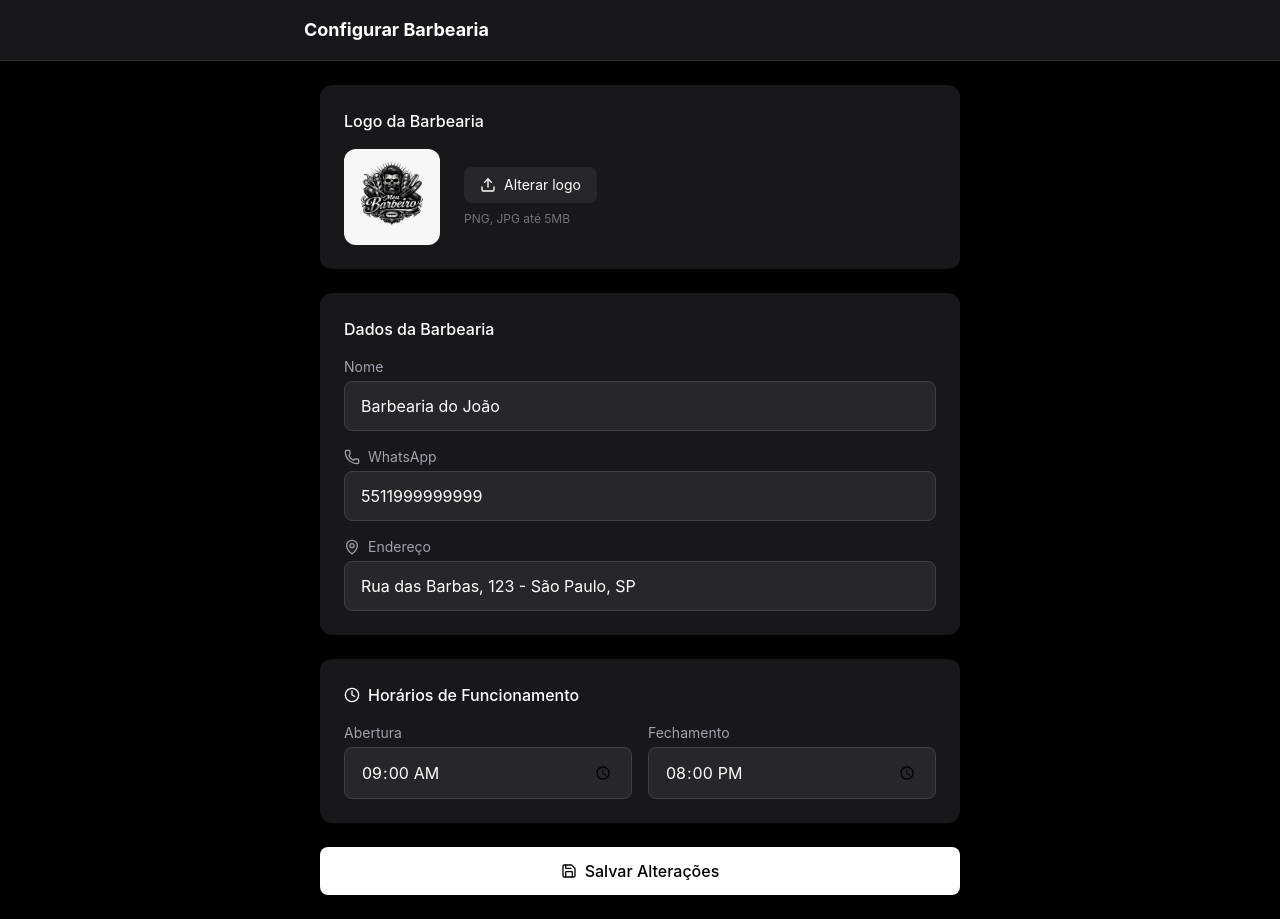
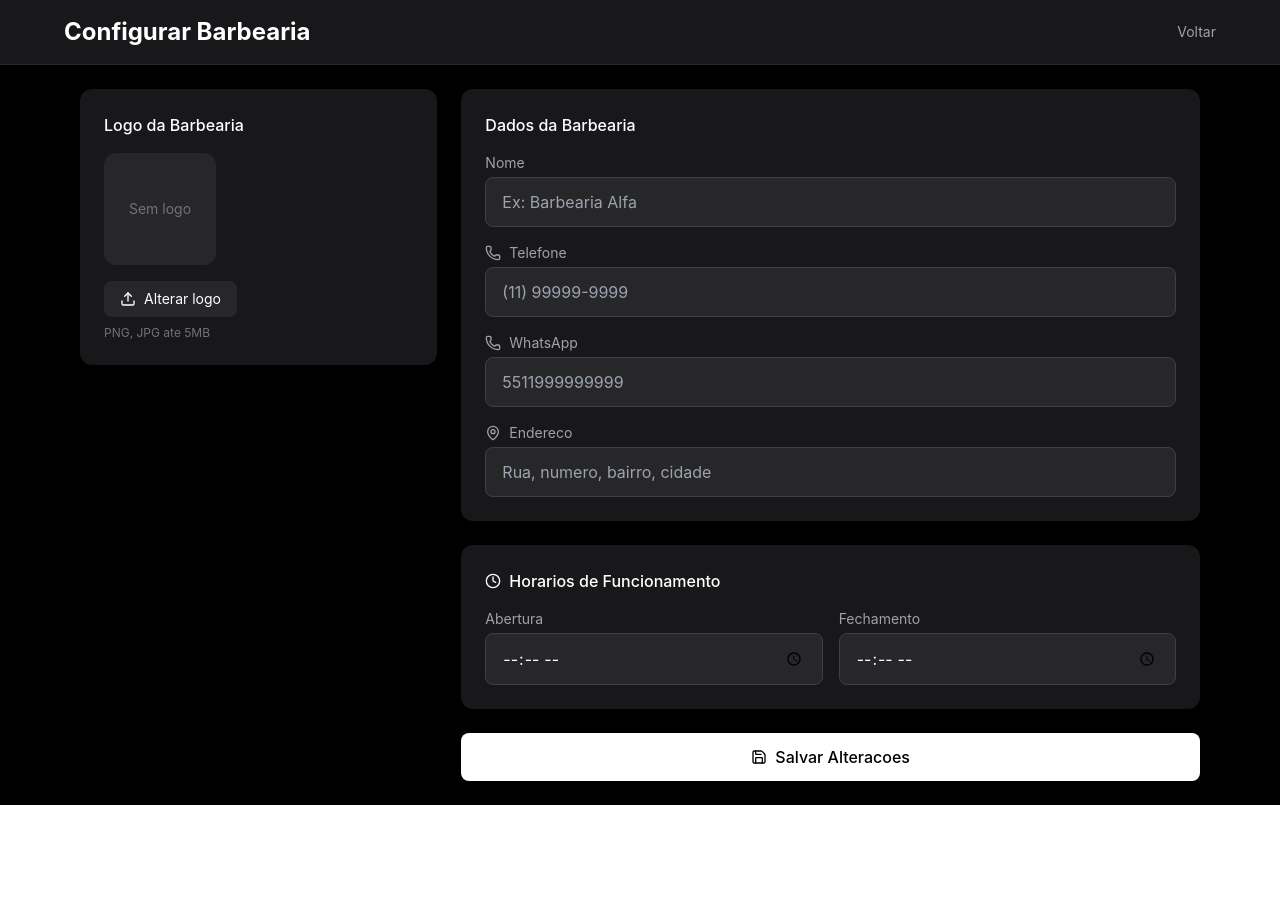
Before and after one commit to oapache/meu-barbeiro, a Next.js app in the folder frontend/: page /barberia/configurar in a window 1280 px wide. After the commit the page ends 805 px from the top, so only its background shows below. Built offline with nearby package versions, Linux system fonts and the light colour scheme; no server answers.

Commit message:
feat(barbearia): remove padroes mock e otimiza dashboard desktop

```diff
--- a/frontend/src/app/barbearia/page.tsx
+++ b/frontend/src/app/barbearia/page.tsx
@@ -5,7 +5,7 @@ import Link from 'next/link'
 import { useAuth } from '@/context/AuthContext'
 import ApiService from '@/services/api'
 import { listLocalAgendamentos } from '@/lib/agendamentos'
-import { Calendar, Users, Scissors, Plus, CheckCircle, XCircle, Clock } from 'lucide-react'
+import { Calendar, Users, Scissors, Plus, CheckCircle, XCircle, Clock, Settings, Store } from 'lucide-react'
 
 type StatusAgenda = 'confirmado' | 'pendente' | 'cancelado'
 
@@ -26,8 +26,15 @@ type Servico = {
 }
 
 type AuthUser = {
+  id?: string | number
   nome?: string
   tipo?: string
+}
+
+type BarbeariaPerfil = {
+  id: string | number
+  nome: string
+  usuario_id?: string | number
 }
 
 type AuthState = {
@@ -42,6 +49,8 @@ export default function BarbeariaDashboard() {
   const [activeTab, setActiveTab] = useState('agenda')
   const [agendamentos, setAgendamentos] = useState<Agendamento[]>([])
   const [servicos, setServicos] = useState<Servico[]>([])
+  const [barbearia, setBarbearia] = useState<BarbeariaPerfil | null>(null)
+  const [erro, setErro] = useState('')
   const [loading, setLoading] = useState(true)
 
   useEffect(() => {
@@ -57,12 +66,29 @@ export default function BarbeariaDashboard() {
       return
     }
 
+    const carregarDashboard = async () => {
+      try {
+        setLoading(true)
+        setErro('')
+
+        const respostaBarbearias = await ApiService.listBarbearias()
+        const listaBarbearias = Array.isArray(respostaBarbearias?.barbearias) ? respostaBarbearias.barbearias : []
+
+        const barbeariaDoUsuario = listaBarbearias.find((item: any) => String(item?.usuario_id) === String(user?.id)) || null
+        setBarbearia(barbeariaDoUsuario)
+
+        if (!barbeariaDoUsuario) {
+          setAgendamentos([])
+          setServicos([])
+          return
+        }
+
         const locais = listLocalAgendamentos()
-      .filter((item) => item?.barbearia_nome === 'Barbearia do João')
+          .filter((item) => item?.barbearia_nome === barbeariaDoUsuario.nome)
           .map((item) => ({
             id: item.id,
             cliente_nome: item.cliente_nome || 'Cliente',
-        servico: item.servico_nome || 'Serviço agendado',
+            servico: item.servico_nome || 'Servico agendado',
             hora: item.hora,
             status: (item.status === 'agendado' ? 'pendente' : 'confirmado') as StatusAgenda,
             data: item.data,
@@ -70,13 +96,29 @@ export default function BarbeariaDashboard() {
 
         setAgendamentos(locais)
 
-    setServicos([
-      { id: 1, nome: 'Corte Masculino', preco: 45, duracao: 30 },
-      { id: 2, nome: 'Barba', preco: 35, duracao: 20 },
-      { id: 3, nome: 'Corte + Barba', preco: 70, duracao: 45 },
-    ])
+        try {
+          const respostaServicos = await ApiService.listServicos(barbeariaDoUsuario.id)
+          const listaServicos = Array.isArray(respostaServicos?.servicos) ? respostaServicos.servicos : []
 
+          setServicos(
+            listaServicos.map((servico: any) => ({
+              id: servico.id,
+              nome: servico.nome,
+              preco: Number(servico.preco || 0),
+              duracao: Number(servico.duracao_minutos || 0),
+            }))
+          )
+        } catch {
+          setServicos([])
+        }
+      } catch {
+        setErro('Nao foi possivel carregar os dados da sua barbearia agora.')
+      } finally {
         setLoading(false)
+      }
+    }
+
+    carregarDashboard()
   }, [authLoading, isAuthenticated, user?.tipo])
 
   const handleLogout = () => {
@@ -114,24 +156,30 @@ export default function BarbeariaDashboard() {
     <main className="min-h-screen bg-black text-white">
       {/* Header */}
       <header className="bg-zinc-900 border-b border-zinc-800 px-4 py-4">
-        <div className="max-w-4xl mx-auto flex justify-between items-center">
+        <div className="max-w-6xl mx-auto flex justify-between items-center gap-4">
           <div>
-            <h1 className="text-lg font-bold">Barbearia do João</h1>
+            <h1 className="text-lg md:text-2xl font-bold">{barbearia?.nome || 'Minha Barbearia'}</h1>
             <p className="text-xs text-zinc-400">Bem-vindo, {user?.nome || 'Barbeiro'}</p>
           </div>
+          <div className="flex items-center gap-2">
+            <Link href="/barberia/configurar" className="inline-flex items-center gap-2 px-3 py-2 rounded-lg border border-zinc-700 text-sm hover:bg-zinc-800">
+              <Settings className="w-4 h-4" />
+              Configurar
+            </Link>
             <button onClick={handleLogout} className="text-sm text-zinc-400 hover:text-white">
               Sair
             </button>
           </div>
+        </div>
       </header>
 
       {/* Tabs */}
-      <div className="bg-zinc-900 border-b border-zinc-800">
-        <div className="max-w-4xl mx-auto flex">
+      <div className="bg-zinc-900/60 border-b border-zinc-800">
+        <div className="max-w-6xl mx-auto flex gap-2 px-4 py-2">
           <button
             onClick={() => setActiveTab('agenda')}
-            className={`flex-1 py-3 text-sm font-medium border-b-2 flex items-center justify-center gap-2 ${
-              activeTab === 'agenda' ? 'border-white text-white' : 'border-transparent text-zinc-500'
+            className={`px-4 py-2 text-sm font-medium rounded-lg border flex items-center justify-center gap-2 ${
+              activeTab === 'agenda' ? 'border-white text-white bg-zinc-800' : 'border-zinc-700 text-zinc-400'
             }`}
           >
             <Calendar className="w-4 h-4" />
@@ -139,8 +187,8 @@ export default function BarbeariaDashboard() {
           </button>
           <button
             onClick={() => setActiveTab('servicos')}
-            className={`flex-1 py-3 text-sm font-medium border-b-2 flex items-center justify-center gap-2 ${
-              activeTab === 'servicos' ? 'border-white text-white' : 'border-transparent text-zinc-500'
+            className={`px-4 py-2 text-sm font-medium rounded-lg border flex items-center justify-center gap-2 ${
+              activeTab === 'servicos' ? 'border-white text-white bg-zinc-800' : 'border-zinc-700 text-zinc-400'
             }`}
           >
             <Scissors className="w-4 h-4" />
@@ -148,8 +196,8 @@ export default function BarbeariaDashboard() {
           </button>
           <button
             onClick={() => setActiveTab('clientes')}
-            className={`flex-1 py-3 text-sm font-medium border-b-2 flex items-center justify-center gap-2 ${
-              activeTab === 'clientes' ? 'border-white text-white' : 'border-transparent text-zinc-500'
+            className={`px-4 py-2 text-sm font-medium rounded-lg border flex items-center justify-center gap-2 ${
+              activeTab === 'clientes' ? 'border-white text-white bg-zinc-800' : 'border-zinc-700 text-zinc-400'
             }`}
           >
             <Users className="w-4 h-4" />
@@ -159,16 +207,57 @@ export default function BarbeariaDashboard() {
       </div>
 
       {/* Content */}
-      <div className="max-w-4xl mx-auto px-4 py-6">
+      <div className="max-w-6xl mx-auto px-4 py-6">
+        {erro && (
+          <div className="mb-4 rounded-xl border border-red-500/40 bg-red-500/10 px-4 py-3 text-sm text-red-100">
+            {erro}
+          </div>
+        )}
+
+        {!barbearia && !erro && (
+          <div className="mb-6 rounded-2xl border border-yellow-500/40 bg-yellow-500/10 p-5 flex items-start gap-3">
+            <Store className="w-5 h-5 mt-0.5 text-yellow-300" />
+            <div>
+              <p className="font-medium text-yellow-100">Voce ainda nao tem uma barbearia cadastrada.</p>
+              <p className="text-sm text-yellow-200/80 mt-1">Acesse Configurar para criar sua barbearia e cadastrar seus servicos.</p>
+            </div>
+          </div>
+        )}
+
+        <div className="grid sm:grid-cols-2 lg:grid-cols-4 gap-3 mb-6">
+          <div className="rounded-xl border border-zinc-800 bg-zinc-900 p-4">
+            <p className="text-xs uppercase tracking-wide text-zinc-500">Agendamentos</p>
+            <p className="text-2xl font-bold mt-1">{agendamentos.length}</p>
+          </div>
+          <div className="rounded-xl border border-zinc-800 bg-zinc-900 p-4">
+            <p className="text-xs uppercase tracking-wide text-zinc-500">Servicos</p>
+            <p className="text-2xl font-bold mt-1">{servicos.length}</p>
+          </div>
+          <div className="rounded-xl border border-zinc-800 bg-zinc-900 p-4">
+            <p className="text-xs uppercase tracking-wide text-zinc-500">Pendentes</p>
+            <p className="text-2xl font-bold mt-1">{agendamentos.filter((a) => a.status === 'pendente').length}</p>
+          </div>
+          <div className="rounded-xl border border-zinc-800 bg-zinc-900 p-4">
+            <p className="text-xs uppercase tracking-wide text-zinc-500">Confirmados</p>
+            <p className="text-2xl font-bold mt-1">{agendamentos.filter((a) => a.status === 'confirmado').length}</p>
+          </div>
+        </div>
+
         {activeTab === 'agenda' && (
           <div className="space-y-4">
             <div className="flex justify-between items-center">
               <h2 className="text-lg font-semibold">Hoje - 14/03</h2>
-              <button className="flex items-center gap-2 px-4 py-2 bg-white text-black rounded-lg text-sm font-medium">
+              <button className="flex items-center gap-2 px-4 py-2 bg-white text-black rounded-lg text-sm font-medium" disabled>
                 <Plus className="w-4 h-4" />
                 Novo
               </button>
             </div>
+
+            {agendamentos.length === 0 && (
+              <div className="rounded-xl border border-zinc-800 bg-zinc-900 p-6 text-center text-zinc-400">
+                Nenhum agendamento encontrado ainda.
+              </div>
+            )}
 
             {agendamentos.map((agenda) => (
               <div key={agenda.id} className="bg-zinc-900 rounded-xl p-4 flex justify-between items-center">
@@ -192,11 +281,17 @@ export default function BarbeariaDashboard() {
           <div className="space-y-4">
             <div className="flex justify-between items-center">
               <h2 className="text-lg font-semibold">Meus Serviços</h2>
-              <button className="flex items-center gap-2 px-4 py-2 bg-white text-black rounded-lg text-sm font-medium">
+              <Link href="/barberia/configurar" className="flex items-center gap-2 px-4 py-2 bg-white text-black rounded-lg text-sm font-medium">
                 <Plus className="w-4 h-4" />
                 Novo
-              </button>
+              </Link>
             </div>
+
+            {servicos.length === 0 && (
+              <div className="rounded-xl border border-zinc-800 bg-zinc-900 p-6 text-center text-zinc-400">
+                Nenhum servico cadastrado. Clique em Novo para adicionar seu primeiro servico.
+              </div>
+            )}
 
             {servicos.map((servico) => (
               <div key={servico.id} className="bg-zinc-900 rounded-xl p-4 flex justify-between items-center">
@@ -218,20 +313,6 @@ export default function BarbeariaDashboard() {
           </div>
         )}
       </div>
-
-      {/* WhatsApp Flutuante */}
-      <div className="fixed bottom-6 right-6">
-        <a
-          href="https://wa.me/5511999999999"
-          target="_blank"
-          rel="noopener noreferrer"
-          className="bg-green-500 text-white w-14 h-14 rounded-full flex items-center justify-center shadow-lg hover:bg-green-600 transition"
-        >
-          <svg className="w-6 h-6" fill="currentColor" viewBox="0 0 24 24">
-            <path d="M17.472 14.382c-.297-.149-1.758-.867-2.03-.967-.273-.099-.471-.148-.67.15-.197.297-.767.966-.94 1.164-.173.199-.347.223-.644.075-.297-.15-1.255-.463-2.39-1.475-.883-.788-1.48-1.761-1.653-2.059-.173-.297-.018-.458.13-.606.134-.133.298-.347.446-.52.149-.174.198-.298.298-.497.099-.198.05-.371-.025-.52-.075-.149-.669-1.612-.916-2.207-.242-.579-.487-.5-.669-.51-.173-.008-.371-.01-.57-.01-.198 0-.52.074-.792.372-.272.297-1.04 1.016-1.04 2.479 0 1.462 1.065 2.875 1.213 3.074.149.198 2.096 3.2 5.077 4.487.709.306 1.262.489 1.694.625.712.227 1.36.195 1.871.118.571-.085 1.758-.719 2.006-1.413.248-.694.248-1.289.173-1.413-.074-.124-.272-.198-.57-.347m-5.421 7.403h-.004a9.87 9.87 0 01-5.031-1.378l-.361-.214-3.741.982.998-3.648-.235-.374a9.86 9.86 0 01-1.51-5.26c.001-5.45 4.436-9.884 9.888-9.884 2.64 0 5.122 1.03 6.988 2.898a9.825 9.825 0 012.893 6.994c-.003 5.45-4.437 9.884-9.885 9.884m8.413-18.297A11.815 11.815 0 0012.05 0C5.495 0 .16 5.335.157 11.892c0 2.096.547 4.142 1.588 5.945L.057 24l6.305-1.654a11.882 11.882 0 005.683 1.448h.005c6.554 0 11.89-5.335 11.893-11.893a11.821 11.821 0 00-3.48-8.413z"/>
-          </svg>
-        </a>
-      </div>
     </main>
   )
 }
--- a/frontend/src/app/barberia/configurar/page.tsx
+++ b/frontend/src/app/barberia/configurar/page.tsx
@@ -1,61 +1,151 @@
 'use client'
 
-import { useState } from 'react'
+import { useEffect, useState, type ChangeEvent, type FormEvent } from 'react'
 import { useRouter } from 'next/navigation'
 import { useAuth } from '@/context/AuthContext'
+import ApiService from '@/services/api'
 import { Save, Upload, Phone, MapPin, Clock } from 'lucide-react'
+
+type UsuarioLogado = {
+  id?: string | number
+}
+
+type FormBarbearia = {
+  nome: string
+  telefone: string
+  whatsapp: string
+  endereco: string
+  horario_abertura: string
+  horario_fechamento: string
+  logo_url: string
+}
 
 export default function ConfigurarPage() {
   const router = useRouter()
-  const { user } = useAuth()
+  const { user } = useAuth() as { user?: UsuarioLogado }
   const [loading, setLoading] = useState(false)
+  const [loadingInicial, setLoadingInicial] = useState(true)
   const [message, setMessage] = useState('')
+  const [barbeariaId, setBarbeariaId] = useState<string | number | null>(null)
 
-  const [form, setForm] = useState({
-    nome: 'Barbearia do João',
-    telefone: '(11) 99999-9999',
-    whatsapp: '5511999999999',
-    endereco: 'Rua das Barbas, 123 - São Paulo, SP',
-    horario_abertura: '09:00',
-    horario_fechamento: '20:00',
-    logo_url: '/logo.jpg'
+  const [form, setForm] = useState<FormBarbearia>({
+    nome: '',
+    telefone: '',
+    whatsapp: '',
+    endereco: '',
+    horario_abertura: '',
+    horario_fechamento: '',
+    logo_url: '',
   })
 
-  const handleSubmit = async (e) => {
+  useEffect(() => {
+    const carregarBarbearia = async () => {
+      if (!user?.id) {
+        setLoadingInicial(false)
+        return
+      }
+
+      try {
+        const resposta = await ApiService.listBarbearias()
+        const lista = Array.isArray(resposta?.barbearias) ? resposta.barbearias : []
+        const atual = lista.find((item: any) => String(item?.usuario_id) === String(user.id))
+
+        if (atual) {
+          setBarbeariaId(atual.id)
+          setForm({
+            nome: atual.nome || '',
+            telefone: atual.telefone || '',
+            whatsapp: atual.whatsapp_link || '',
+            endereco: atual.endereco || '',
+            horario_abertura: atual.horario_abertura || '',
+            horario_fechamento: atual.horario_fechamento || '',
+            logo_url: atual.logo_url || '',
+          })
+        }
+      } catch {
+        setMessage('Nao foi possivel carregar os dados atuais da barbearia.')
+      } finally {
+        setLoadingInicial(false)
+      }
+    }
+
+    carregarBarbearia()
+  }, [user?.id])
+
+  const handleSubmit = async (e: FormEvent<HTMLFormElement>) => {
     e.preventDefault()
     setLoading(true)
     setMessage('')
 
     try {
-      // Simular salvamento
-      await new Promise(resolve => setTimeout(resolve, 1000))
+      const payload = {
+        nome: form.nome,
+        telefone: form.telefone,
+        endereco: form.endereco,
+        horario_abertura: form.horario_abertura || '09:00',
+        horario_fechamento: form.horario_fechamento || '20:00',
+        usuario_id: user?.id,
+        logo_url: form.logo_url || null,
+        whatsapp_link: form.whatsapp || null,
+      }
+
+      if (!form.nome.trim()) {
+        throw new Error('Informe o nome da barbearia.')
+      }
+
+      if (!user?.id) {
+        throw new Error('Usuario invalido para salvar barbearia.')
+      }
+
+      if (barbeariaId) {
+        await ApiService.updateBarbearia(barbeariaId, payload)
+      } else {
+        const criado = await ApiService.createBarbearia(payload)
+        const novoId = criado?.barbearia?.id
+        if (novoId) {
+          setBarbeariaId(novoId)
+        }
+      }
+
       setMessage('Salvo com sucesso!')
-    } catch (error) {
-      setMessage('Erro ao salvar')
+    } catch (error: any) {
+      setMessage(error?.message || 'Erro ao salvar')
     } finally {
       setLoading(false)
     }
   }
 
-  const handleLogoUpload = (e) => {
-    const file = e.target.files[0]
+  const handleLogoUpload = (e: ChangeEvent<HTMLInputElement>) => {
+    const file = e.target.files?.[0]
     if (file) {
-      // Simular upload - em produção, enviar para API
       const url = URL.createObjectURL(file)
       setForm({ ...form, logo_url: url })
     }
   }
 
+  if (loadingInicial) {
+    return (
+      <main className="min-h-screen bg-black text-white flex items-center justify-center">
+        <div className="text-zinc-300">Carregando configuracoes...</div>
+      </main>
+    )
+  }
+
   return (
     <main className="min-h-screen bg-black text-white">
-      {/* Header */}
       <header className="bg-zinc-900 border-b border-zinc-800 px-4 py-4">
-        <div className="max-w-2xl mx-auto flex justify-between items-center">
-          <h1 className="text-lg font-bold">Configurar Barbearia</h1>
+        <div className="max-w-6xl mx-auto flex justify-between items-center">
+          <h1 className="text-lg md:text-2xl font-bold">Configurar Barbearia</h1>
+          <button
+            onClick={() => router.push('/barbearia')}
+            className="text-sm text-zinc-400 hover:text-white"
+          >
+            Voltar
+          </button>
         </div>
       </header>
 
-      <div className="max-w-2xl mx-auto px-4 py-6">
+      <div className="max-w-6xl mx-auto px-4 py-6">
         {message && (
           <div className={`mb-4 px-4 py-3 rounded-lg ${
             message.includes('sucesso') ? 'bg-green-500/20 text-green-400' : 'bg-red-500/20 text-red-400'
@@ -64,18 +154,20 @@ export default function ConfigurarPage() {
           </div>
         )}
 
-        <form onSubmit={handleSubmit} className="space-y-6">
-          {/* Logo */}
-          <div className="bg-zinc-900 rounded-xl p-6">
+        <form onSubmit={handleSubmit} className="grid lg:grid-cols-3 gap-6">
+          <div className="lg:col-span-1">
+            <div className="bg-zinc-900 rounded-xl p-6 sticky top-6">
               <h2 className="font-medium mb-4">Logo da Barbearia</h2>
 
-            <div className="flex items-center gap-6">
-              <div className="w-24 h-24 rounded-xl bg-zinc-800 flex items-center justify-center overflow-hidden">
+              <div className="w-28 h-28 rounded-xl bg-zinc-800 flex items-center justify-center overflow-hidden mb-4">
+                {form.logo_url ? (
                   <img src={form.logo_url} alt="Logo" className="w-full h-full object-cover" />
+                ) : (
+                  <span className="text-zinc-500 text-sm text-center px-2">Sem logo</span>
+                )}
               </div>
 
-              <div>
-                <label className="flex items-center gap-2 px-4 py-2 bg-zinc-800 rounded-lg cursor-pointer hover:bg-zinc-700 transition">
+              <label className="flex items-center gap-2 px-4 py-2 bg-zinc-800 rounded-lg cursor-pointer hover:bg-zinc-700 transition w-fit">
                 <Upload className="w-4 h-4" />
                 <span className="text-sm">Alterar logo</span>
                 <input
@@ -85,12 +177,11 @@ export default function ConfigurarPage() {
                   className="hidden"
                 />
               </label>
-                <p className="text-xs text-zinc-500 mt-2">PNG, JPG até 5MB</p>
-              </div>
+              <p className="text-xs text-zinc-500 mt-2">PNG, JPG ate 5MB</p>
             </div>
           </div>
 
-          {/* Dados principais */}
+          <div className="lg:col-span-2 space-y-6">
             <div className="bg-zinc-900 rounded-xl p-6 space-y-4">
               <h2 className="font-medium">Dados da Barbearia</h2>
 
@@ -99,9 +190,24 @@ export default function ConfigurarPage() {
                 <input
                   type="text"
                   value={form.nome}
-                onChange={(e) => setForm({...form, nome: e.target.value})}
+                  onChange={(e) => setForm({ ...form, nome: e.target.value })}
                   className="w-full px-4 py-3 rounded-lg bg-zinc-800 border border-zinc-700 text-white"
+                  placeholder="Ex: Barbearia Alfa"
                   required
+                />
+              </div>
+
+              <div>
+                <label className="block text-sm text-zinc-400 mb-1 flex items-center gap-2">
+                  <Phone className="w-4 h-4" />
+                  Telefone
+                </label>
+                <input
+                  type="tel"
+                  value={form.telefone}
+                  onChange={(e) => setForm({ ...form, telefone: e.target.value })}
+                  className="w-full px-4 py-3 rounded-lg bg-zinc-800 border border-zinc-700 text-white"
+                  placeholder="(11) 99999-9999"
                 />
               </div>
 
@@ -113,7 +219,7 @@ export default function ConfigurarPage() {
                 <input
                   type="tel"
                   value={form.whatsapp}
-                onChange={(e) => setForm({...form, whatsapp: e.target.value})}
+                  onChange={(e) => setForm({ ...form, whatsapp: e.target.value })}
                   className="w-full px-4 py-3 rounded-lg bg-zinc-800 border border-zinc-700 text-white"
                   placeholder="5511999999999"
                 />
@@ -122,31 +228,31 @@ export default function ConfigurarPage() {
               <div>
                 <label className="block text-sm text-zinc-400 mb-1 flex items-center gap-2">
                   <MapPin className="w-4 h-4" />
-                Endereço
+                  Endereco
                 </label>
                 <input
                   type="text"
                   value={form.endereco}
-                onChange={(e) => setForm({...form, endereco: e.target.value})}
+                  onChange={(e) => setForm({ ...form, endereco: e.target.value })}
                   className="w-full px-4 py-3 rounded-lg bg-zinc-800 border border-zinc-700 text-white"
+                  placeholder="Rua, numero, bairro, cidade"
                 />
               </div>
             </div>
 
-          {/* Horários */}
             <div className="bg-zinc-900 rounded-xl p-6 space-y-4">
               <h2 className="font-medium flex items-center gap-2">
                 <Clock className="w-4 h-4" />
-              Horários de Funcionamento
+                Horarios de Funcionamento
               </h2>
 
-            <div className="grid grid-cols-2 gap-4">
+              <div className="grid grid-cols-1 sm:grid-cols-2 gap-4">
                 <div>
                   <label className="block text-sm text-zinc-400 mb-1">Abertura</label>
                   <input
                     type="time"
                     value={form.horario_abertura}
-                  onChange={(e) => setForm({...form, horario_abertura: e.target.value})}
+                    onChange={(e) => setForm({ ...form, horario_abertura: e.target.value })}
                     className="w-full px-4 py-3 rounded-lg bg-zinc-800 border border-zinc-700 text-white"
                   />
                 </div>
@@ -155,22 +261,22 @@ export default function ConfigurarPage() {
                   <input
                     type="time"
                     value={form.horario_fechamento}
-                  onChange={(e) => setForm({...form, horario_fechamento: e.target.value})}
+                    onChange={(e) => setForm({ ...form, horario_fechamento: e.target.value })}
                     className="w-full px-4 py-3 rounded-lg bg-zinc-800 border border-zinc-700 text-white"
                   />
                 </div>
               </div>
             </div>
 
-          {/* Salvar */}
             <button
               type="submit"
               disabled={loading}
               className="w-full py-3 bg-white text-black rounded-lg font-medium flex items-center justify-center gap-2 disabled:opacity-50"
             >
               <Save className="w-4 h-4" />
-            {loading ? 'Salvando...' : 'Salvar Alterações'}
+              {loading ? 'Salvando...' : 'Salvar Alteracoes'}
             </button>
+          </div>
         </form>
       </div>
     </main>
```
Lines whose indentation alone changed are shown as unchanged.
